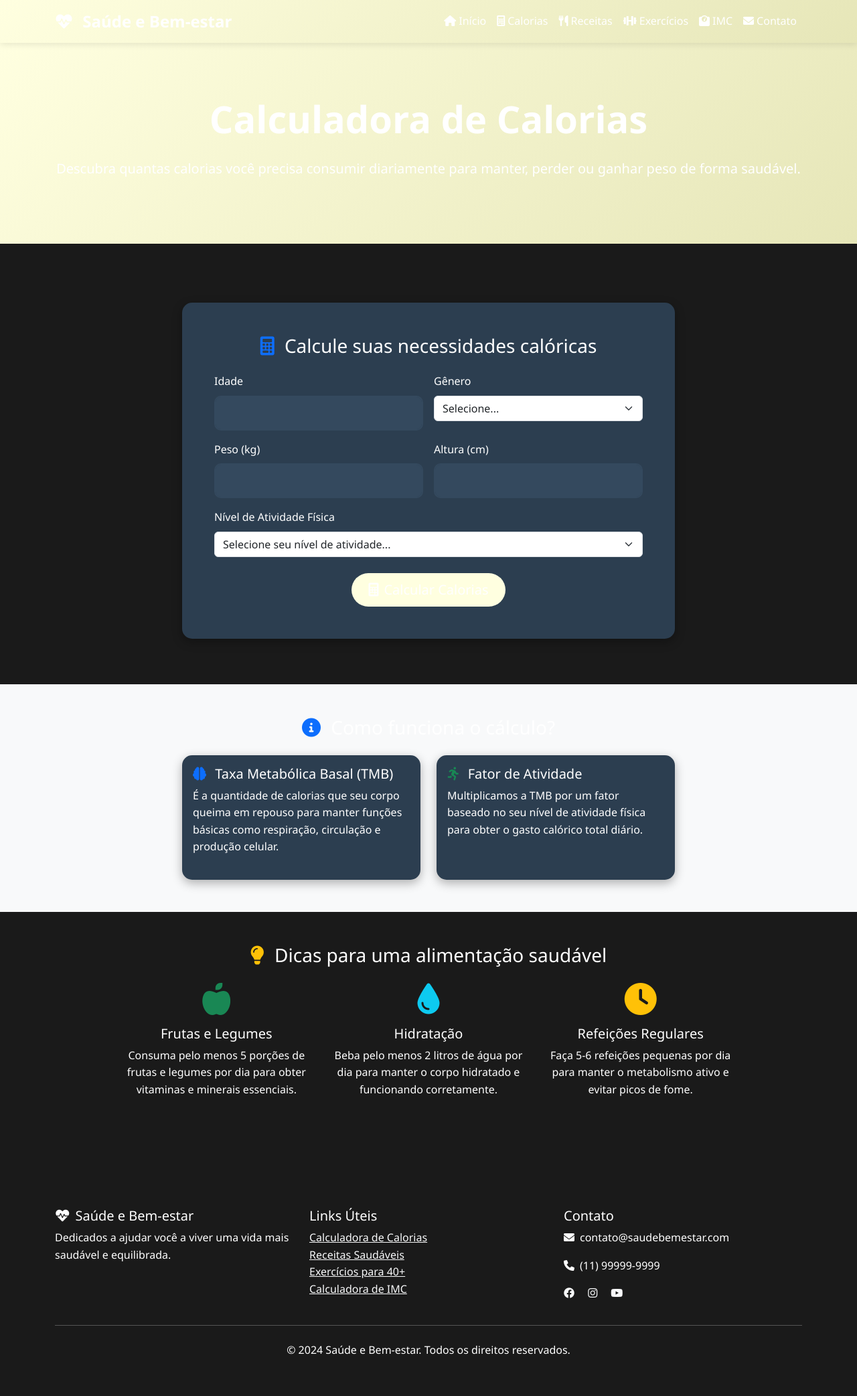
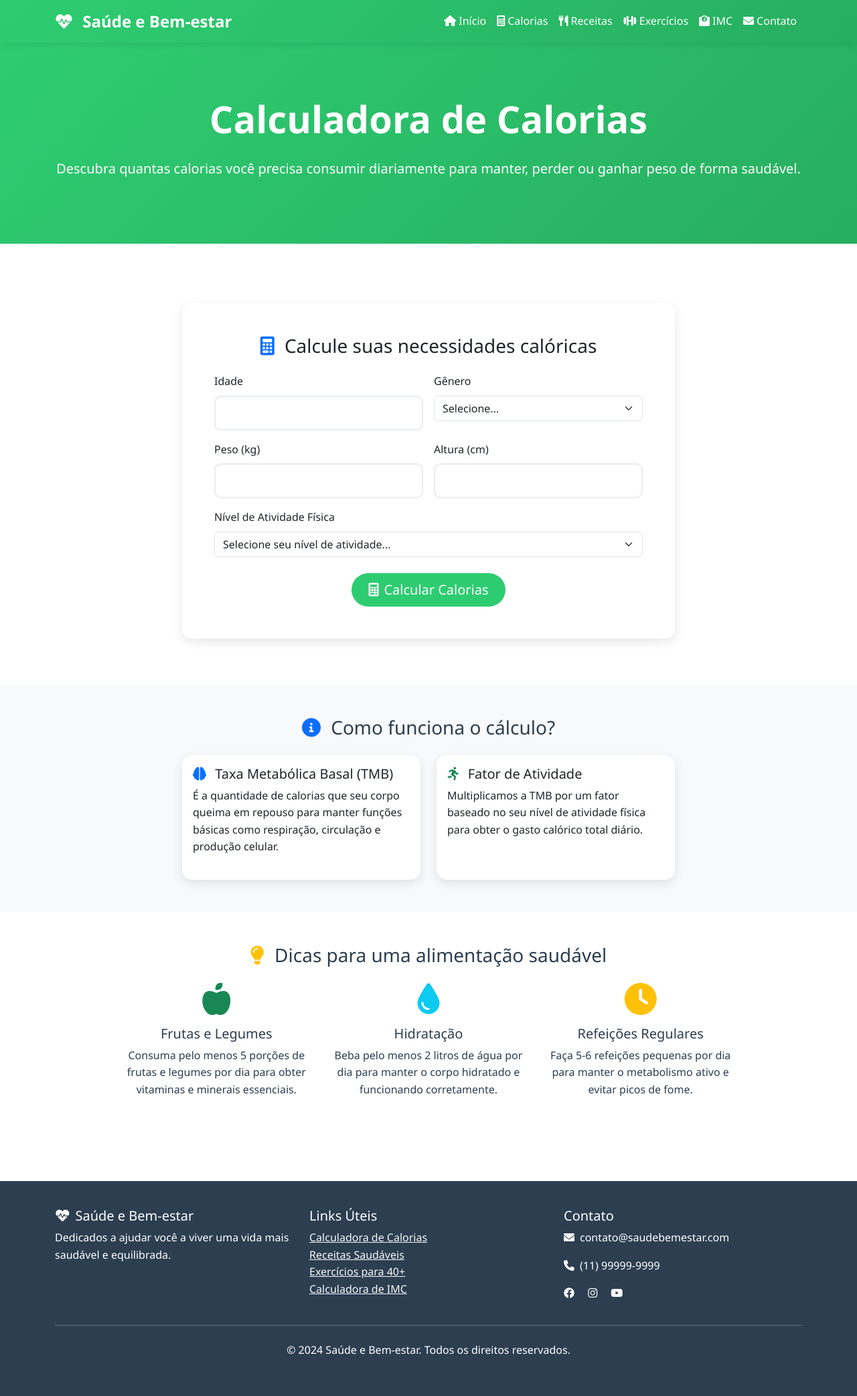
Before and after one commit to evelisesan/Pagina_de_saude, a Flask app: page /calorias in a window 1280 px wide. Shown: the whole page at 67% size. Run offline with Flask 3, Linux system fonts and the light colour scheme.

```diff
--- a/templates/base.html
+++ b/templates/base.html
@@ -8,18 +8,17 @@
     <link href="https://cdnjs.cloudflare.com/ajax/libs/font-awesome/6.0.0/css/all.min.css" rel="stylesheet">
     <style>
         :root {
-            --primary-color: #FFFFE0;
-            --secondary-color: #e6e6b8;
-            --accent-color: #ff6b6b;
-            --text-color: #ffffff;
-            --light-bg: #2c3e50;
+            --primary-color: #2ecc71;
+            --secondary-color: #27ae60;
+            --accent-color: #f39c12;
+            --text-color: #2c3e50;
+            --light-bg: #ecf0f1;
         }
 
         body {
             font-family: 'Segoe UI', Tahoma, Geneva, Verdana, sans-serif;
             color: var(--text-color);
             line-height: 1.6;
-            background-color: #1a1a1a;
         }
 
         .navbar {
@@ -53,11 +52,9 @@
         .card {
             border: none;
             border-radius: 15px;
-            box-shadow: 0 5px 15px rgba(0,0,0,0.3);
+            box-shadow: 0 5px 15px rgba(0,0,0,0.1);
             transition: transform 0.3s ease, box-shadow 0.3s ease;
             margin-bottom: 20px;
-            background-color: #2c3e50;
-            color: var(--text-color);
         }
 
         .card:hover {
@@ -86,7 +83,7 @@
         }
 
         .footer {
-            background: #1a1a1a;
+            background: var(--text-color);
             color: white;
             padding: 40px 0;
             margin-top: 60px;
@@ -122,7 +119,7 @@
             right: -300px;
             width: 300px;
             height: 100%;
-            background: #2c3e50;
+            background: white;
             z-index: 1050;
             transition: right 0.3s ease;
             padding: 2rem;
@@ -150,7 +147,7 @@
         .mobile-menu-nav .nav-link {
             color: var(--text-color) !important;
             padding: 1rem 0;
-            border-bottom: 1px solid #34495e;
+            border-bottom: 1px solid #eee;
             font-size: 1.1rem;
         }
 
@@ -175,16 +172,13 @@
 
         .form-control {
             border-radius: 10px;
-            border: 2px solid #34495e;
+            border: 2px solid #e9ecef;
             padding: 12px 15px;
-            background-color: #34495e;
-            color: var(--text-color);
         }
 
         .form-control:focus {
             border-color: var(--primary-color);
-            box-shadow: 0 0 0 0.2rem rgba(255, 255, 224, 0.25);
-            background-color: #34495e;
+            box-shadow: 0 0 0 0.2rem rgba(46, 204, 113, 0.25);
         }
 
         .badge {
```
Also changed, not shown: README.md.
